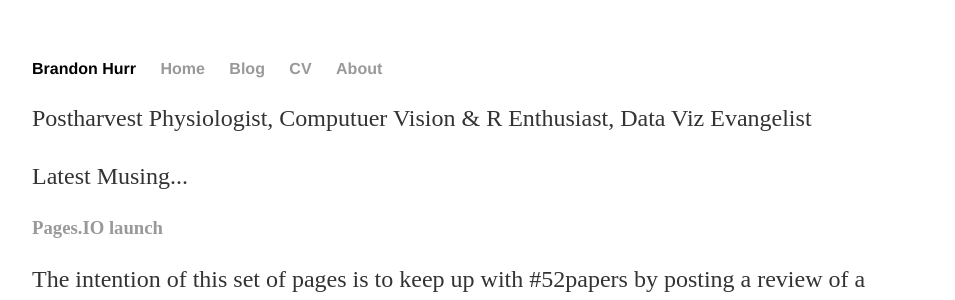
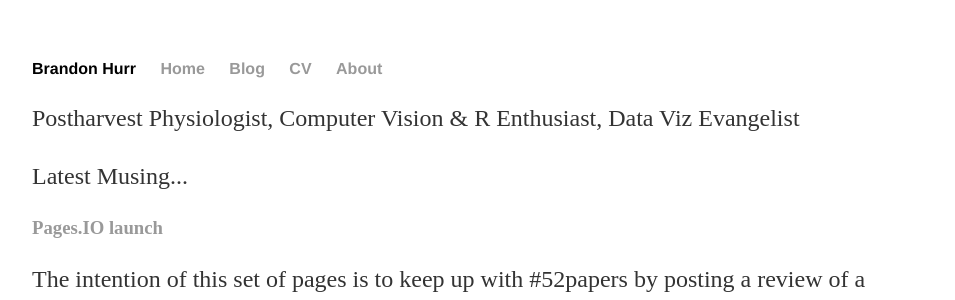
Before and after one commit to bhive01/bhive01.github.io, a Jekyll site: the page built from index.html, in a window 1280 px wide. Shown: the top 300 px of the page, without its empty margins (160-1115 px from the left). Built offline with Jekyll 4.4.1, drawn with Linux system fonts in a browser that asks for light colours.

Commit message:
Update index.html

```diff
--- a/index.html
+++ b/index.html
@@ -2,8 +2,13 @@
 layout: default
 title: Brandon Hurr
 ---
+<head>
+	<!-- link to main stylesheet -->
+	<link rel="stylesheet" type="text/css" href="/css/main.css">
+</head>
+
 <div class="blurb">
-	<p>Postharvest Physiologist, Computuer Vision & R Enthusiast, Data Viz Evangelist</p>
+	<p>Postharvest Physiologist, Computer Vision & R Enthusiast, Data Viz Evangelist</p>
 </div><!-- /.blurb -->
 
 <div class="blog-index">
```
